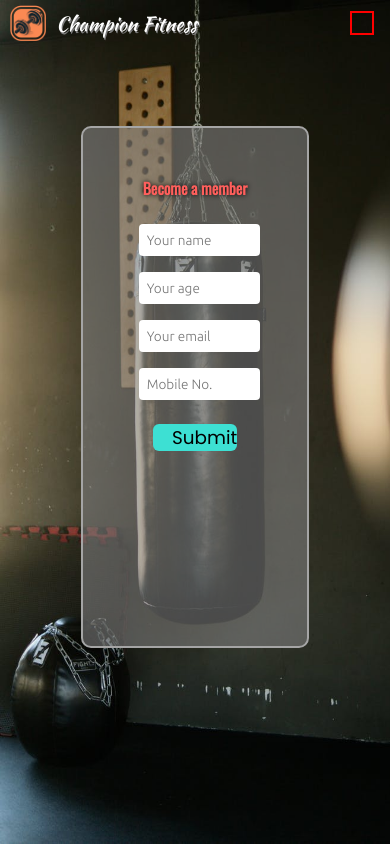
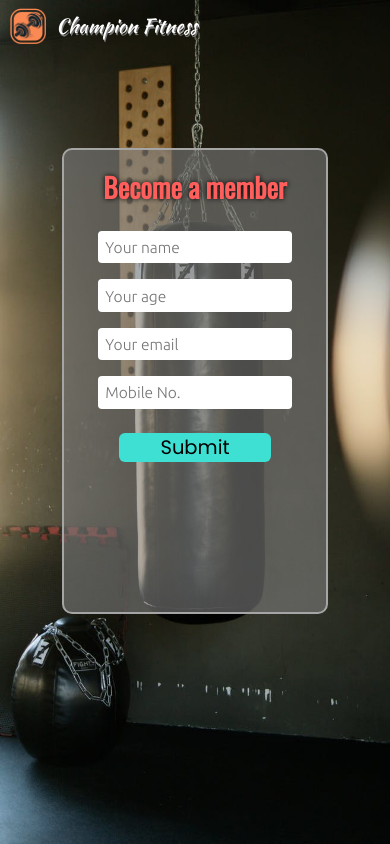
Before and after one commit to jayu234/webdev-project1, a plain HTML site: page index.html in a window 390 px wide. Drawn offline with nearby package versions, Linux system fonts and the light colour scheme.

Commit message:
Update responsive.css

```diff
--- a/css/responsive.css
+++ b/css/responsive.css
@@ -14,11 +14,13 @@
     }
 
     .ham-menu{
-        display: block;
-        border: 2px solid red;
-        width: 1.5rem;
-        height: 1.5rem;
-        margin: 0 1em;
+        width: 1.55rem;
+        height: 1.55rem;
+        margin: 1rem;
+        border-radius: 4px;
+        display: flex;
+        justify-content: center;
+        align-items: center;
     }
 
     .container{
@@ -64,4 +66,29 @@
         width: 1.25rem;
         height: 1.25rem;
     }
+
+    .container{
+        width: 59vw;
+        height: 51vh;
+        margin: 6rem auto;
+        padding: 1rem;
+    }
+
+    .container h3{
+        font-size: 7vw;
+        margin-bottom: 1rem;
+    }
+
+    .form-elements input {
+        font-size: 4vw;
+        width: 46vw;
+        padding: 0.45rem;
+        margin: 0.5rem 0;
+    }
+
+    .form-elements button {
+        font-size: 5vw;
+        margin: 1rem auto;
+        padding: 0 5vw;
+    }
 }
```
